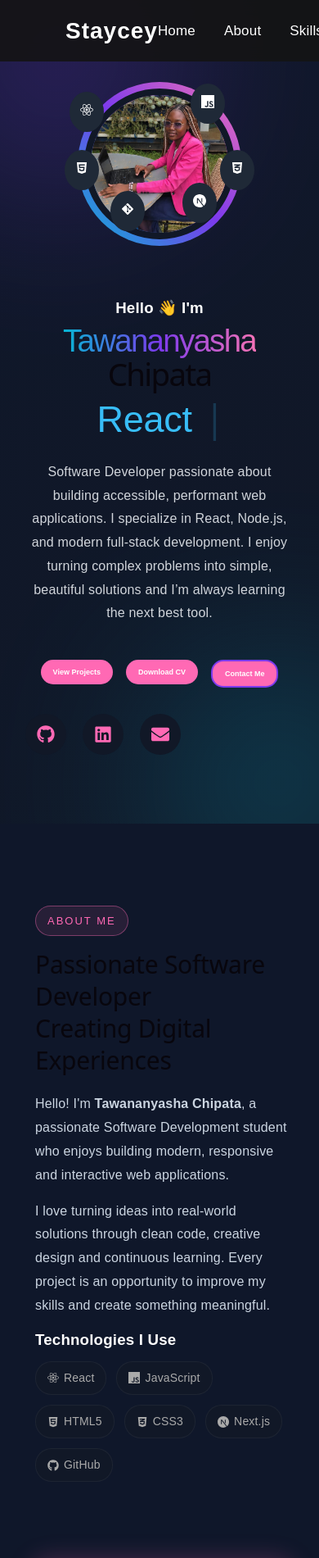
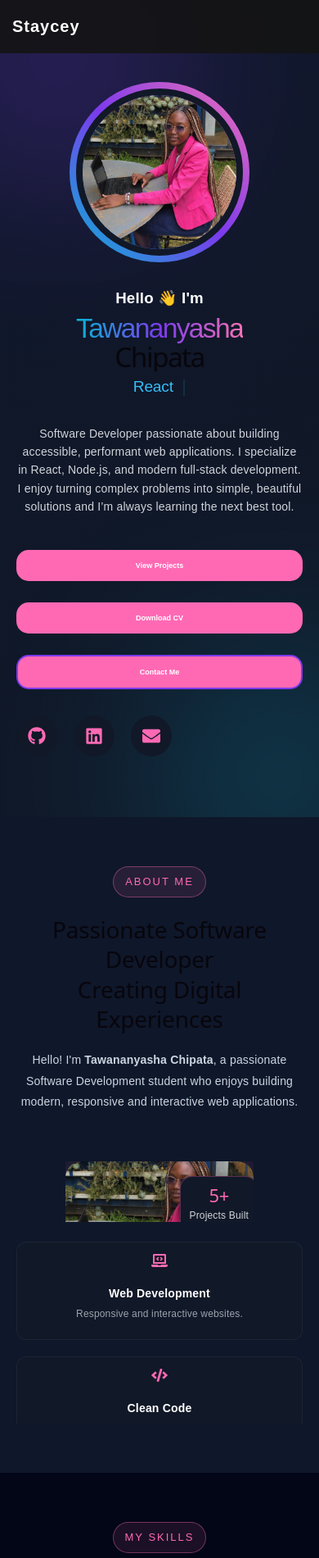
Before and after one commit to tawananyashachipata-lab/tawananyasha, a React (Vite) app: page / in a window 390 px wide. Shown: the top 1901 px of the page at 82% size. Built offline with nearby package versions, Linux system fonts and the light colour scheme.

Commit message:
My-portfolio

```diff
--- a/index.html
+++ b/index.html
@@ -11,6 +11,3 @@
     <script type="module" src="/src/main.jsx"></script>
   </body>
 </html>
-
-
-zzw
--- a/src/App.css
+++ b/src/App.css
@@ -951,3 +951,504 @@ margin-top:40px;
   font-size: 0.9rem;
   color: #9ca3af;
 }
+
+
+
+
+
+
+
+
+
+
+
+
+
+
+
+
+.hero-container{
+    max-width:1300px;
+}
+
+.hero h1{
+    font-size:4.5rem;
+}
+
+.image-circle{
+    width:450px;
+    height:450px;
+}
+
+
+
+
+/* Tablets and small laptops */
+@media (max-width:1200px){
+
+.navbar{
+    padding:0 40px;
+}
+
+.hero{
+    padding:100px 5% 60px;
+}
+
+.hero-container{
+    gap:2rem;
+}
+
+.hero h1{
+    font-size:3.2rem;
+}
+
+
+.about-container{
+    gap:40px;
+}
+
+.about-cards{
+    grid-template-columns:repeat(2,1fr);
+}
+
+
+.contact-container{
+    gap:30px;
+}
+
+
+}
+
+
+/* Tablets */
+@media (max-width:900px){
+
+
+.navbar{
+    height:70px;
+    padding:0 25px;
+}
+
+
+.logo{
+    font-size:24px;
+}
+
+
+.nav-links{
+    gap:18px;
+}
+
+
+.nav-links a{
+    font-size:15px;
+}
+
+
+/* HERO */
+
+.hero{
+    min-height:auto;
+    padding-top:120px;
+    text-align:center;
+}
+
+
+.hero-container{
+    flex-direction:column-reverse;
+    justify-content:center;
+}
+
+
+.hero-content{
+    width:100%;
+}
+
+
+.hero h1{
+    font-size:2.8rem;
+}
+
+
+.hero h2{
+    font-size:1.5rem;
+}
+
+
+.hero p{
+    margin:auto;
+}
+
+
+.hero-buttons{
+    justify-content:center;
+}
+
+
+.image-circle{
+    width:300px;
+    height:300px;
+}
+
+
+/* ABOUT */
+
+
+.about{
+    padding:80px 6%;
+}
+
+
+.about-container{
+    flex-direction:column;
+    text-align:center;
+}
+
+
+.about-content{
+    text-align:center;
+}
+
+
+.about-image{
+    width:100%;
+}
+
+
+.about-visual img{
+    width:280px;
+    height:220px;
+}
+
+
+.about-cards{
+    grid-template-columns:repeat(2,1fr);
+}
+
+
+/* SERVICES */
+
+
+.services{
+    padding:80px 6%;
+}
+
+
+.services-heading h2{
+    font-size:34px;
+}
+
+
+/* CERTIFICATES */
+
+
+.certificates{
+    padding:80px 6%;
+}
+
+
+.certificate-grid{
+    grid-template-columns:repeat(2,1fr);
+}
+
+
+/* SKILLS */
+
+
+.skills{
+    padding:80px 6%;
+}
+
+
+/* CONTACT */
+
+
+.contact-container{
+    grid-template-columns:1fr;
+}
+
+
+}
+
+
+
+/* Mobile phones */
+@media (max-width:600px){
+
+
+*{
+    overflow-x:hidden;
+}
+
+
+body{
+    width:100%;
+}
+
+
+/* NAVBAR */
+
+
+.navbar{
+    height:65px;
+    padding:0 15px;
+}
+
+
+.logo{
+    font-size:20px;
+}
+
+
+.nav-links{
+    display:none;
+}
+
+
+
+/* HERO */
+
+
+.hero{
+    padding:100px 20px 50px;
+}
+
+
+.hero h1{
+    font-size:2.1rem;
+}
+
+
+.hero h2{
+    font-size:1.2rem;
+}
+
+
+.hero p{
+    font-size:14px;
+    line-height:1.6;
+}
+
+
+.hero-buttons{
+    flex-direction:column;
+    width:100%;
+}
+
+
+.hero-buttons button{
+    width:100%;
+    padding:14px;
+}
+
+
+.image-circle{
+    width:220px;
+    height:220px;
+}
+
+
+.icon{
+    display:none;
+}
+
+
+.stats{
+    grid-template-columns:1fr 1fr;
+}
+
+
+
+/* ABOUT */
+
+
+.about{
+    padding:60px 20px;
+}
+
+
+.about-content h2{
+    font-size:28px;
+}
+
+
+.about-content p{
+    font-size:14px;
+}
+
+
+.about-visual img{
+    width:230px;
+    height:180px;
+}
+
+
+.experience-card{
+    right:-5px;
+    bottom:-15px;
+    padding:10px;
+}
+
+
+.experience-card h2{
+    font-size:22px;
+}
+
+
+
+.about-cards{
+    grid-template-columns:1fr;
+}
+
+
+
+/* SERVICES */
+
+
+.services{
+    padding:60px 20px;
+}
+
+
+.services-heading h2{
+    font-size:28px;
+}
+
+
+.service-card{
+    padding:25px 20px;
+}
+
+
+
+/* CERTIFICATES */
+
+
+.certificates{
+    padding:60px 20px;
+}
+
+
+.certificates-heading h2{
+    font-size:28px;
+}
+
+
+.certificate-grid{
+    grid-template-columns:1fr;
+}
+
+
+.certificate-card{
+    width:100%;
+}
+
+
+
+/* SKILLS */
+
+
+.skills{
+    padding:60px 20px;
+}
+
+
+.skills-heading h2{
+    font-size:28px;
+}
+
+
+.skill-card{
+    padding:25px;
+}
+
+
+
+/* CONTACT */
+
+
+.contact{
+    padding:60px 20px;
+}
+
+
+.contact-heading h2{
+    font-size:28px;
+}
+
+
+.info-card{
+    flex-direction:column;
+    text-align:center;
+}
+
+
+.contact-form input,
+.contact-form textarea{
+    width:100%;
+}
+
+
+
+.buttons{
+    flex-direction:column;
+}
+
+
+.buttons button{
+    width:100%;
+}
+
+
+
+/* FOOTER */
+
+
+#footer{
+    padding:30px 15px;
+}
+
+
+.footer-content h3{
+    font-size:1.5rem;
+}
+
+
+
+}
+
+
+/* Very small phones (320px - 380px) */
+@media(max-width:380px){
+
+
+.hero h1{
+    font-size:1.8rem;
+}
+
+
+.hero h2{
+    font-size:1rem;
+}
+
+
+.image-circle{
+    width:180px;
+    height:180px;
+}
+
+
+.logo{
+    font-size:18px;
+}
+
+
+.about-content h2,
+.services-heading h2,
+.skills-heading h2,
+.contact-heading h2{
+    font-size:24px;
+}
+
+
+}
```
